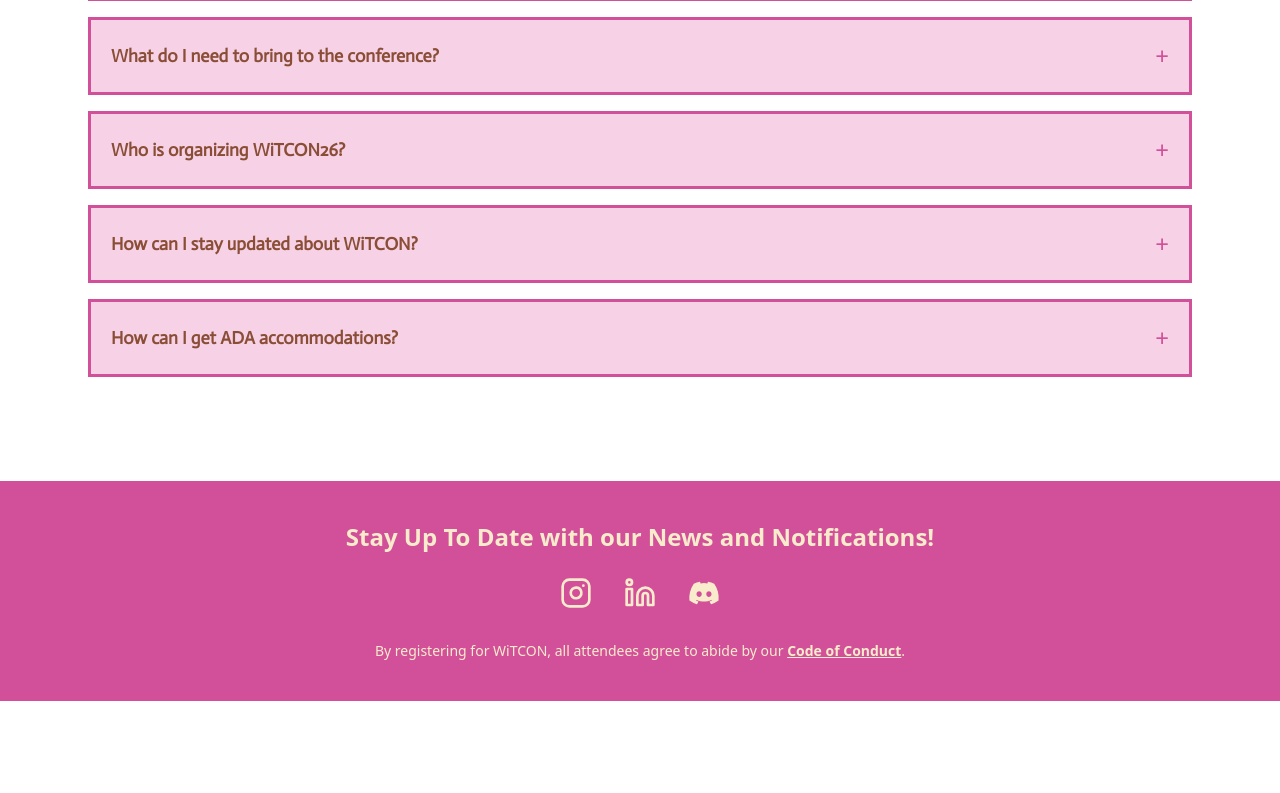
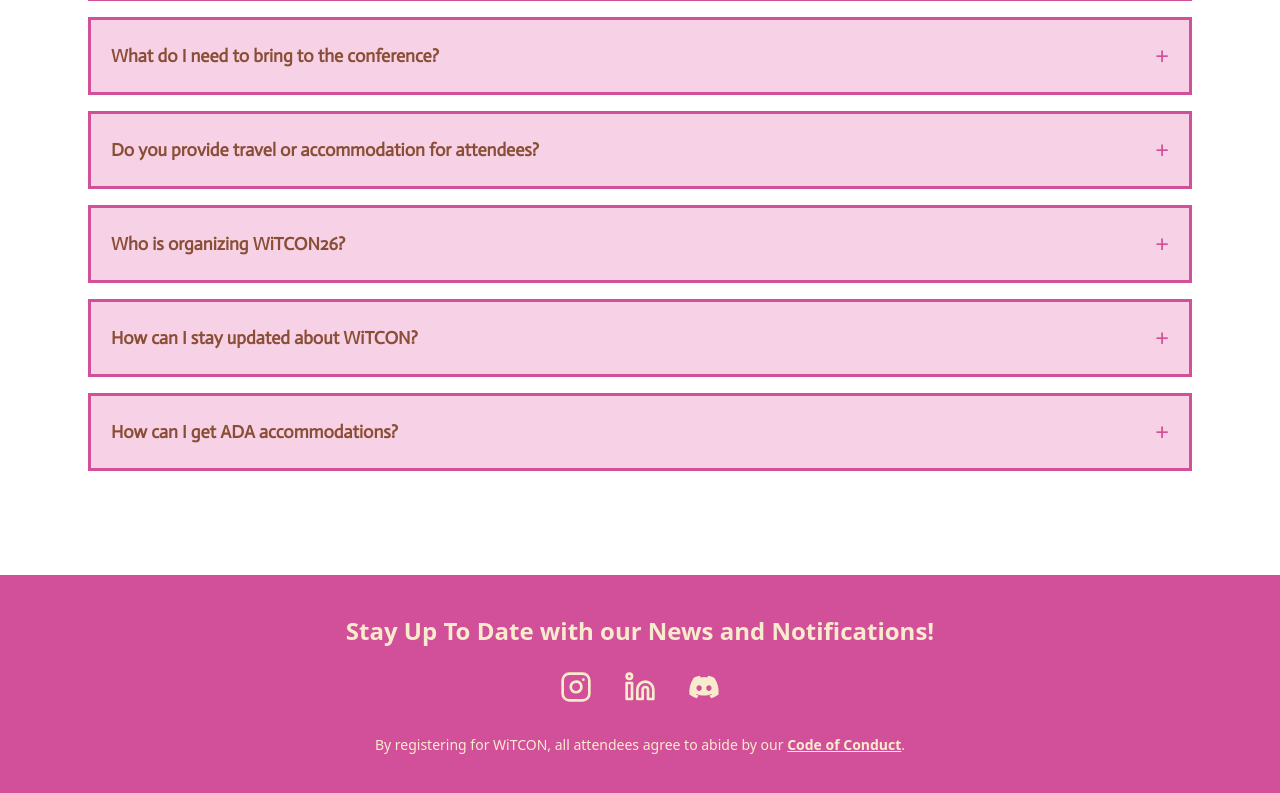
Before and after one commit to wicsfiu/witcon2026, a React (Vite) app in the folder witcon-frontend/: page / in a window 1280 px wide. Shown: the part 5985-6778 px from the top of the page. Before the commit the page ends 6686 px from the top, so only its background shows below. Built offline with nearby package versions, Linux system fonts and the light colour scheme.

Commit message:
Add FAQ about travel and accommodation policy

```diff
--- a/witcon-frontend/src/sections/Faq.tsx
+++ b/witcon-frontend/src/sections/Faq.tsx
@@ -107,6 +107,11 @@ export default function Faq() {
           <li>A Positive Attitude!</li>
         </ul>
       ),
+    },
+    {
+      question: "Do you provide travel or accommodation for attendees?",
+      answer:
+        "No, WiTCON 2026 does not provide or cover travel or accommodation for attendees. Participants are responsible for arranging their own transportation and lodging.",
     },
     {
       question: "Who is organizing WiTCON26?",
```
